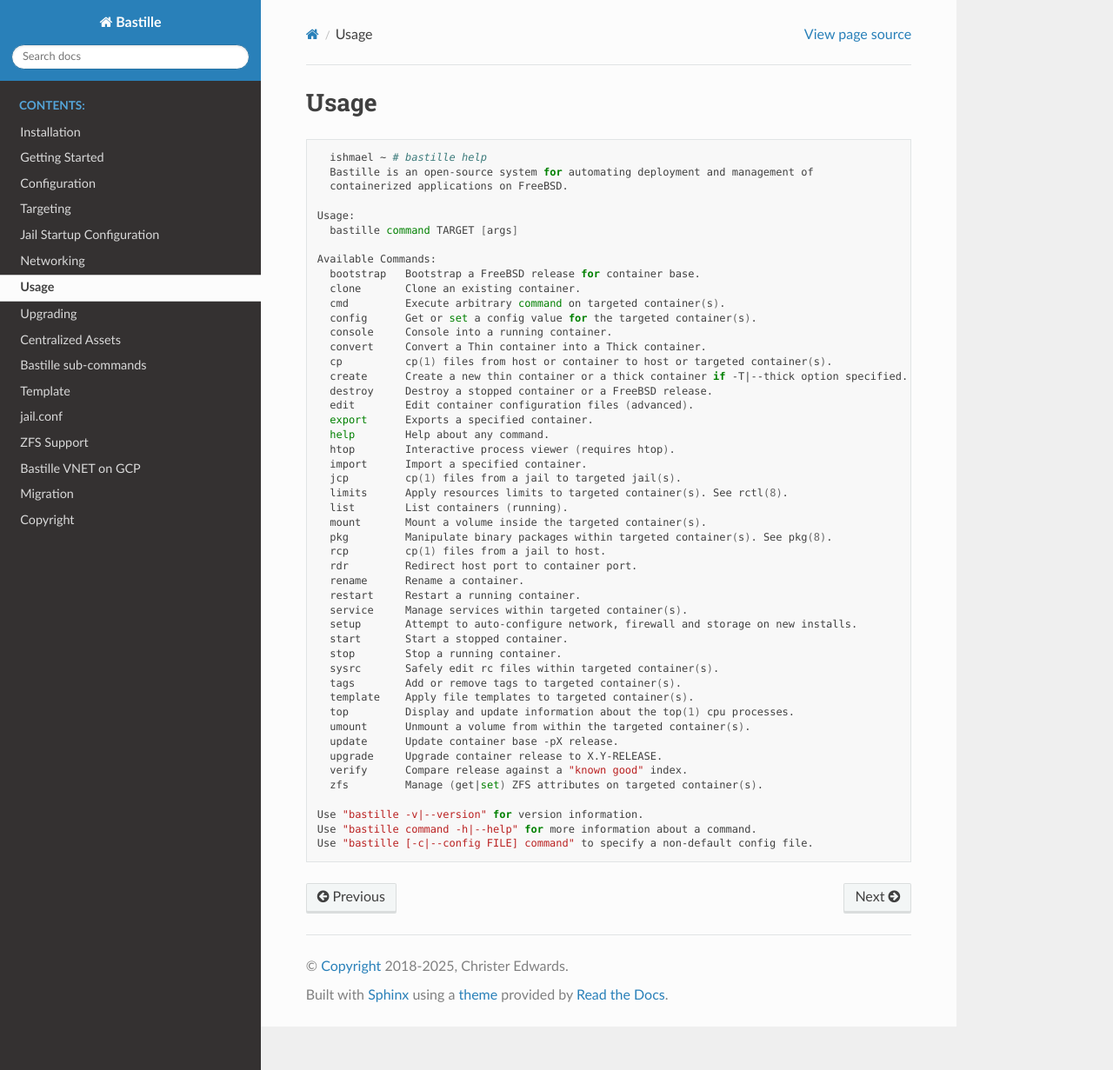
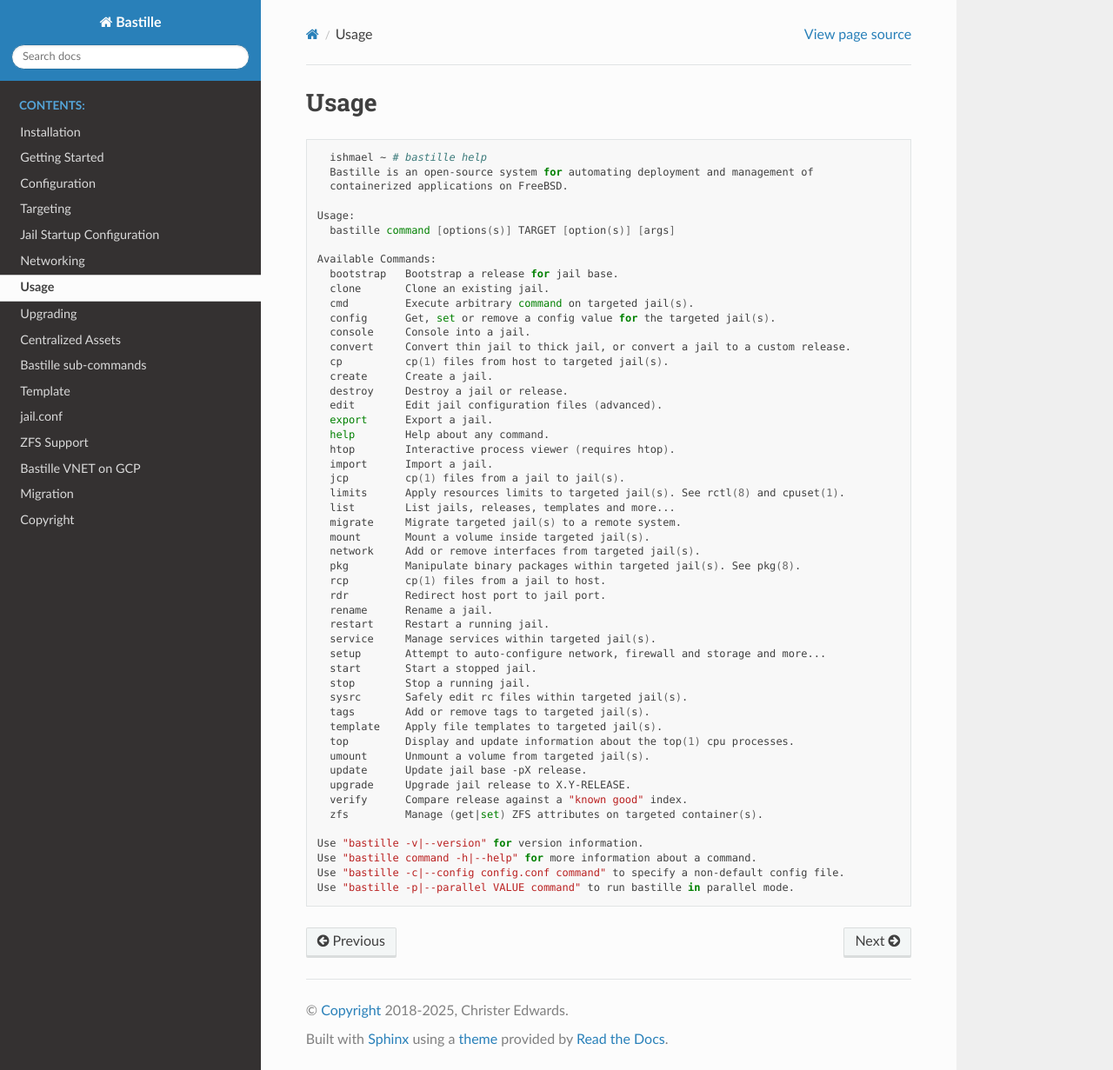
Before and after one commit to BastilleBSD/bastille, a Sphinx documentation site: the page built from docs/chapters/usage.rst, in a window 1280 px wide and 1231 px high. Shown: the whole window at 87% size. Built offline with Sphinx 7.4.7 and the Read the Docs theme 3.1.0, drawn with Linux system fonts in a browser that asks for light colours.

Commit message:
docs: README update

```diff
--- a/docs/chapters/usage.rst
+++ b/docs/chapters/usage.rst
@@ -8,46 +8,49 @@ Usage
     containerized applications on FreeBSD.
 
   Usage:
-    bastille command TARGET [args]
+    bastille command [options(s)] TARGET [option(s)] [args]
 
   Available Commands:
-    bootstrap   Bootstrap a FreeBSD release for container base.
-    clone       Clone an existing container.
-    cmd         Execute arbitrary command on targeted container(s).
-    config      Get or set a config value for the targeted container(s).
-    console     Console into a running container.
-    convert     Convert a Thin container into a Thick container.
-    cp          cp(1) files from host or container to host or targeted container(s).
-    create      Create a new thin container or a thick container if -T|--thick option specified.
-    destroy     Destroy a stopped container or a FreeBSD release.
-    edit        Edit container configuration files (advanced).
-    export      Exports a specified container.
+    bootstrap   Bootstrap a release for jail base.
+    clone       Clone an existing jail.
+    cmd         Execute arbitrary command on targeted jail(s).
+    config      Get, set or remove a config value for the targeted jail(s).
+    console     Console into a jail.
+    convert     Convert thin jail to thick jail, or convert a jail to a custom release.
+    cp          cp(1) files from host to targeted jail(s).
+    create      Create a jail.
+    destroy     Destroy a jail or release.
+    edit        Edit jail configuration files (advanced).
+    export      Export a jail.
     help        Help about any command.
     htop        Interactive process viewer (requires htop).
-    import      Import a specified container.
-    jcp         cp(1) files from a jail to targeted jail(s).
-    limits      Apply resources limits to targeted container(s). See rctl(8).
-    list        List containers (running).
-    mount       Mount a volume inside the targeted container(s).
-    pkg         Manipulate binary packages within targeted container(s). See pkg(8).
+    import      Import a jail.
+    jcp         cp(1) files from a jail to jail(s).
+    limits      Apply resources limits to targeted jail(s). See rctl(8) and cpuset(1).
+    list        List jails, releases, templates and more...
+    migrate     Migrate targeted jail(s) to a remote system.
+    mount       Mount a volume inside targeted jail(s).
+    network     Add or remove interfaces from targeted jail(s).
+    pkg         Manipulate binary packages within targeted jail(s). See pkg(8).
     rcp         cp(1) files from a jail to host.
-    rdr         Redirect host port to container port.
-    rename      Rename a container.
-    restart     Restart a running container.
-    service     Manage services within targeted container(s).
-    setup       Attempt to auto-configure network, firewall and storage on new installs.
-    start       Start a stopped container.
-    stop        Stop a running container.
-    sysrc       Safely edit rc files within targeted container(s).
-    tags        Add or remove tags to targeted container(s).
-    template    Apply file templates to targeted container(s).
+    rdr         Redirect host port to jail port.
+    rename      Rename a jail.
+    restart     Restart a running jail.
+    service     Manage services within targeted jail(s).
+    setup       Attempt to auto-configure network, firewall and storage and more...
+    start       Start a stopped jail.
+    stop        Stop a running jail.
+    sysrc       Safely edit rc files within targeted jail(s).
+    tags        Add or remove tags to targeted jail(s).
+    template    Apply file templates to targeted jail(s).
     top         Display and update information about the top(1) cpu processes.
-    umount      Unmount a volume from within the targeted container(s).
-    update      Update container base -pX release.
-    upgrade     Upgrade container release to X.Y-RELEASE.
+    umount      Unmount a volume from targeted jail(s).
+    update      Update jail base -pX release.
+    upgrade     Upgrade jail release to X.Y-RELEASE.
     verify      Compare release against a "known good" index.
     zfs         Manage (get|set) ZFS attributes on targeted container(s).
 
   Use "bastille -v|--version" for version information.
   Use "bastille command -h|--help" for more information about a command.
-  Use "bastille [-c|--config FILE] command" to specify a non-default config file.
+  Use "bastille -c|--config config.conf command" to specify a non-default config file.
+  Use "bastille -p|--parallel VALUE command" to run bastille in parallel mode.
```
Also changed, not shown: README.md (+10 -9 lines).
